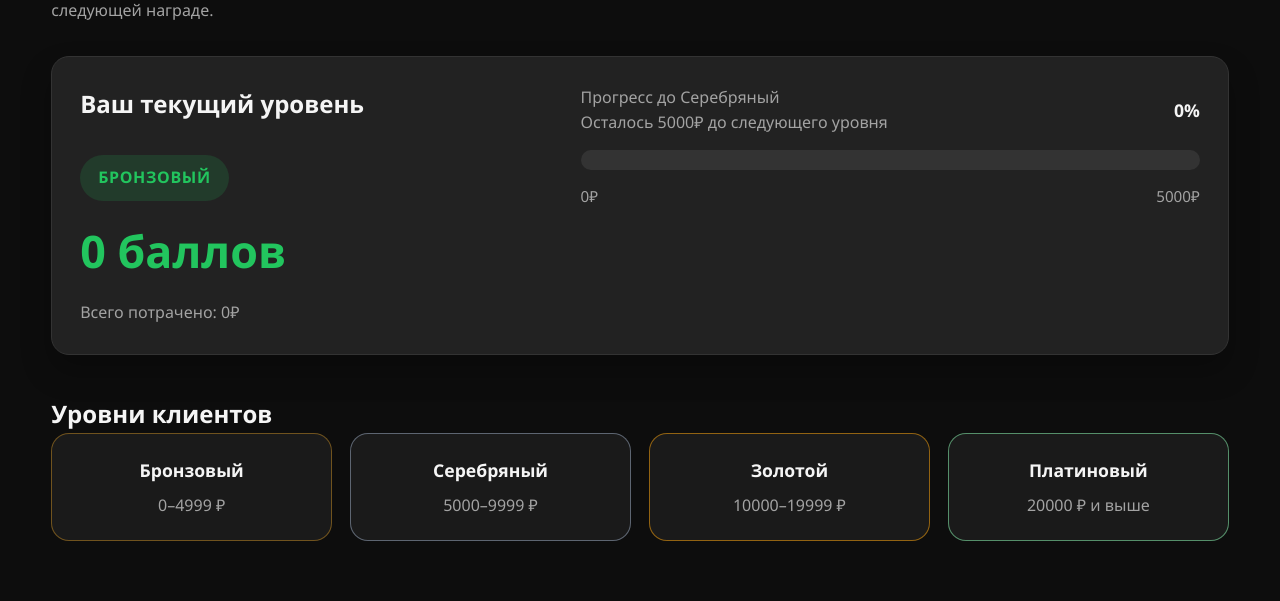
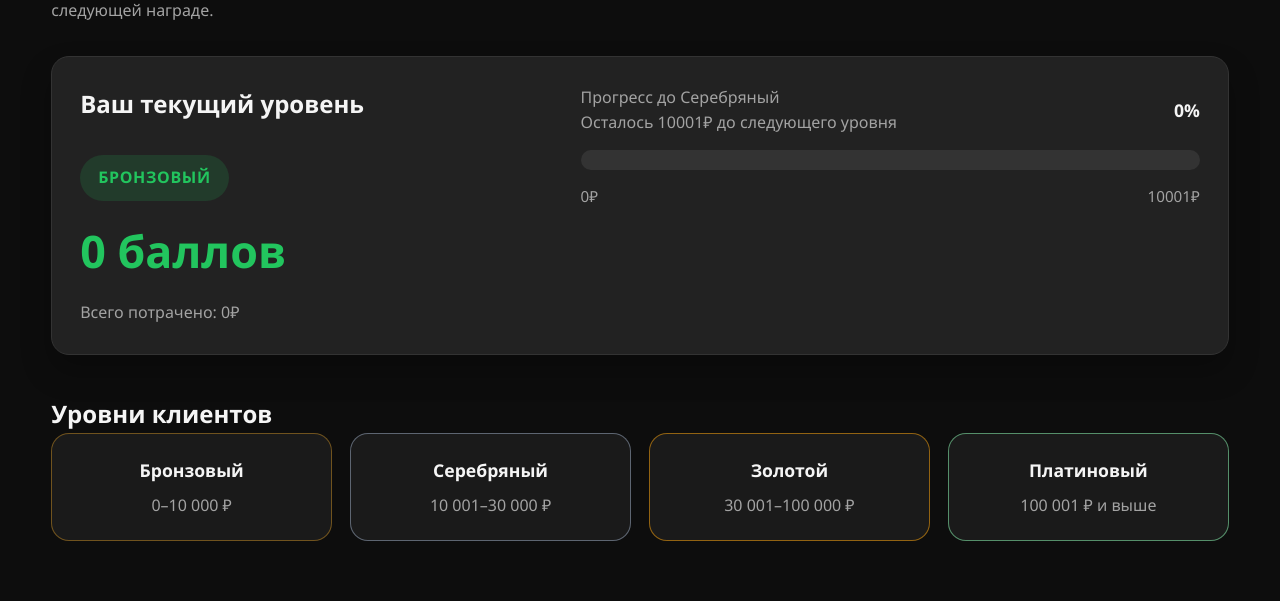
Before and after one commit to alessstft/projecthtml.github.io, a Django app: page /bonuses/ in a window 1280 px wide. Shown: the part 209-810 px from the top of the page. Run offline with Django 4.2, Linux system fonts and the light colour scheme; a user stored in the database is signed in; data comes from the database, SQL or seed files in the repository.

Commit message:
увеличила бонусный порог и добавила кнопку в корзине

```diff
--- a/store/models.py
+++ b/store/models.py
@@ -43,11 +43,11 @@ class CustomerProfile(models.Model):
 
     @property
     def level(self):
-        if self.total_spent >= 20000:
+        if self.total_spent >= 100001:
             return self.LEVEL_PLATINUM
-        if self.total_spent >= 10000:
+        if self.total_spent >= 30001:
             return self.LEVEL_GOLD
-        if self.total_spent >= 5000:
+        if self.total_spent >= 10001:
             return self.LEVEL_SILVER
         return self.LEVEL_BRONZE
 
--- a/store/static/css/style.css
+++ b/store/static/css/style.css
@@ -1132,6 +1132,13 @@ aside h3 {
 
 .btn-secondary:hover {
     background: rgba(255,255,255,0.12);
+}
+
+.cart-empty-actions {
+    display: flex;
+    justify-content: center;
+    margin-top: 12px;
+    margin-bottom: 30px;
 }
 
 @media (max-width: 900px) {
--- a/store/static/js/cart-page.js
+++ b/store/static/js/cart-page.js
@@ -4,7 +4,7 @@ function renderCartPage() {
     if (!container || !totalEl) return;
 
     if (!cartState.items.length) {
-        container.innerHTML = '<p class="cart-empty">Ваша корзина пуста</p>';
+        container.innerHTML = '<p class="cart-empty">Ваша корзина пуста</p><div class="cart-empty-actions"><a href="/catalog/" class="btn btn-outline">Перейти в каталог</a></div>';
         totalEl.textContent = '0₽';
         return;
     }
--- a/store/templates/bonus.html
+++ b/store/templates/bonus.html
@@ -52,19 +52,19 @@
         <div class="levels-grid">
             <article class="level-card bronze">
                 <h3>Бронзовый</h3>
-                <p>0–4999 ₽</p>
+                <p>0–10 000 ₽</p>
             </article>
             <article class="level-card silver">
                 <h3>Серебряный</h3>
-                <p>5000–9999 ₽</p>
+                <p>10 001–30 000 ₽</p>
             </article>
             <article class="level-card gold">
                 <h3>Золотой</h3>
-                <p>10000–19999 ₽</p>
+                <p>30 001–100 000 ₽</p>
             </article>
             <article class="level-card platinum">
                 <h3>Платиновый</h3>
-                <p>20000 ₽ и выше</p>
+                <p>100 001 ₽ и выше</p>
             </article>
         </div>
     </section>
--- a/store/views.py
+++ b/store/views.py
@@ -37,9 +37,9 @@ def get_customer_profile(user):
 def build_level_data(profile):
     thresholds = {
         CustomerProfile.LEVEL_BRONZE: 0,
-        CustomerProfile.LEVEL_SILVER: 5000,
-        CustomerProfile.LEVEL_GOLD: 10000,
-        CustomerProfile.LEVEL_PLATINUM: 20000,
+        CustomerProfile.LEVEL_SILVER: 10001,
+        CustomerProfile.LEVEL_GOLD: 30001,
+        CustomerProfile.LEVEL_PLATINUM: 100001,
     }
     current_level = profile.level
     next_level = None
```
Also changed, not shown: store/templates/profile.html (+4 -4 lines), 1 other file.
